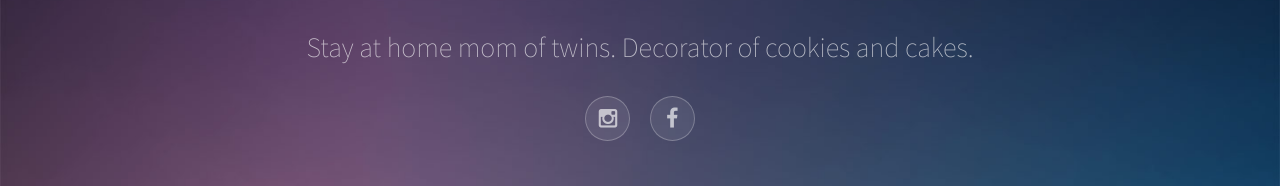
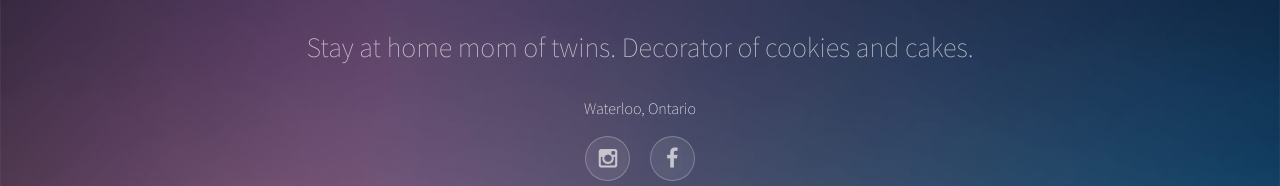
Before and after one commit to benbarth-web/sidedough, a plain HTML site: page index.html in a window 1280 px wide. Shown: the part 255-441 px from the top of the page. Drawn offline with Linux system fonts and the light colour scheme.

Commit message:
Add location

```diff
--- a/index.html
+++ b/index.html
@@ -20,6 +20,7 @@
 					<header id="header">
 						<span class="avatar"><img src="images/avatar.jpg" alt="" /></span>
 						<h1>Stay at home mom of twins. Decorator of cookies and cakes.</h1>
+						<h3>Waterloo, Ontario</h3>
 						<ul class="icons">
 							<li><a href="https://www.instagram.com/sidedoughbaking/" class="icon style2 fa-instagram"><span class="label">Instagram</span></a></li>
 							<li><a href="https://fb.me/sidedough/" class="icon style2 fa-facebook"><span class="label">Facebook</span></a></li>
```
